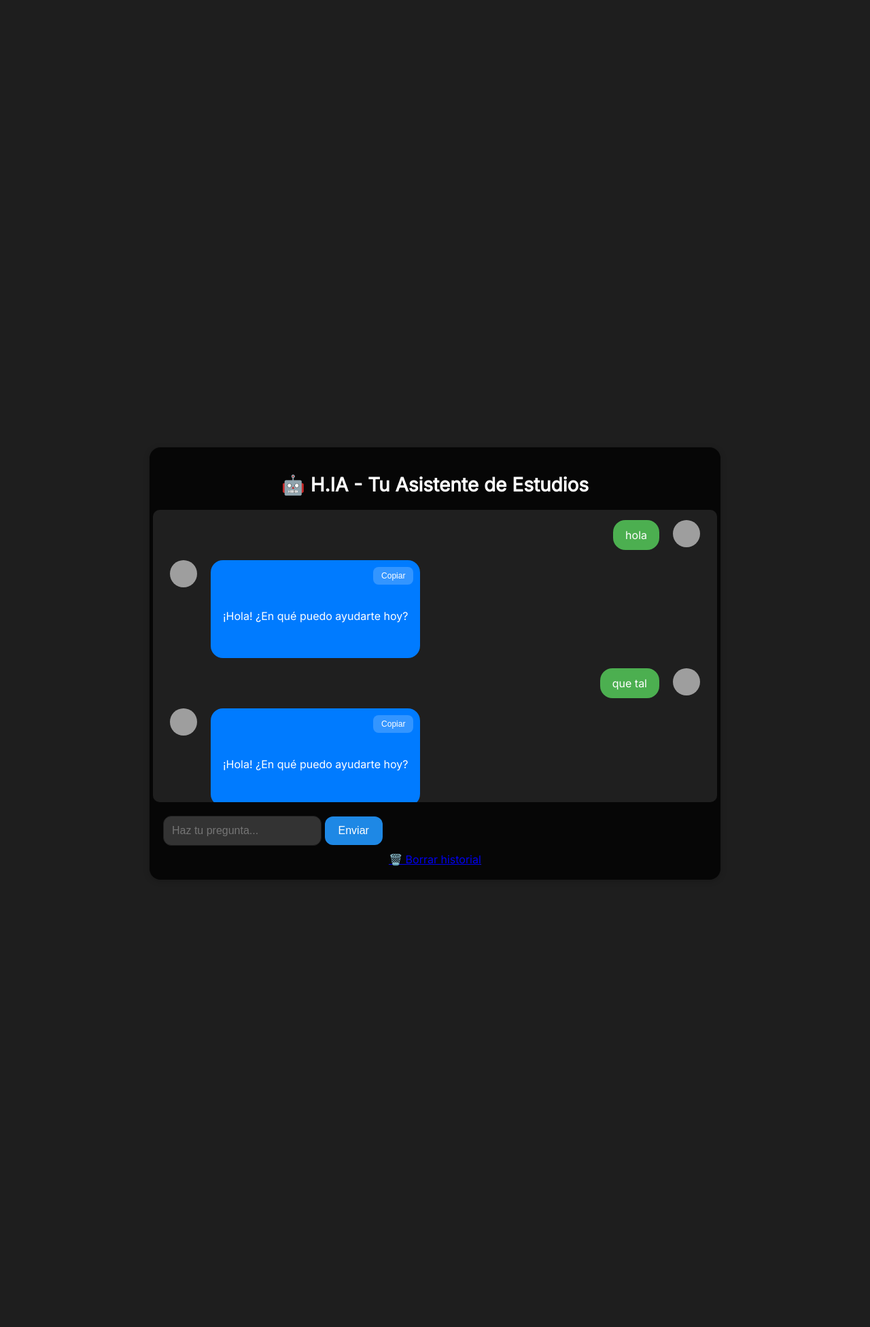
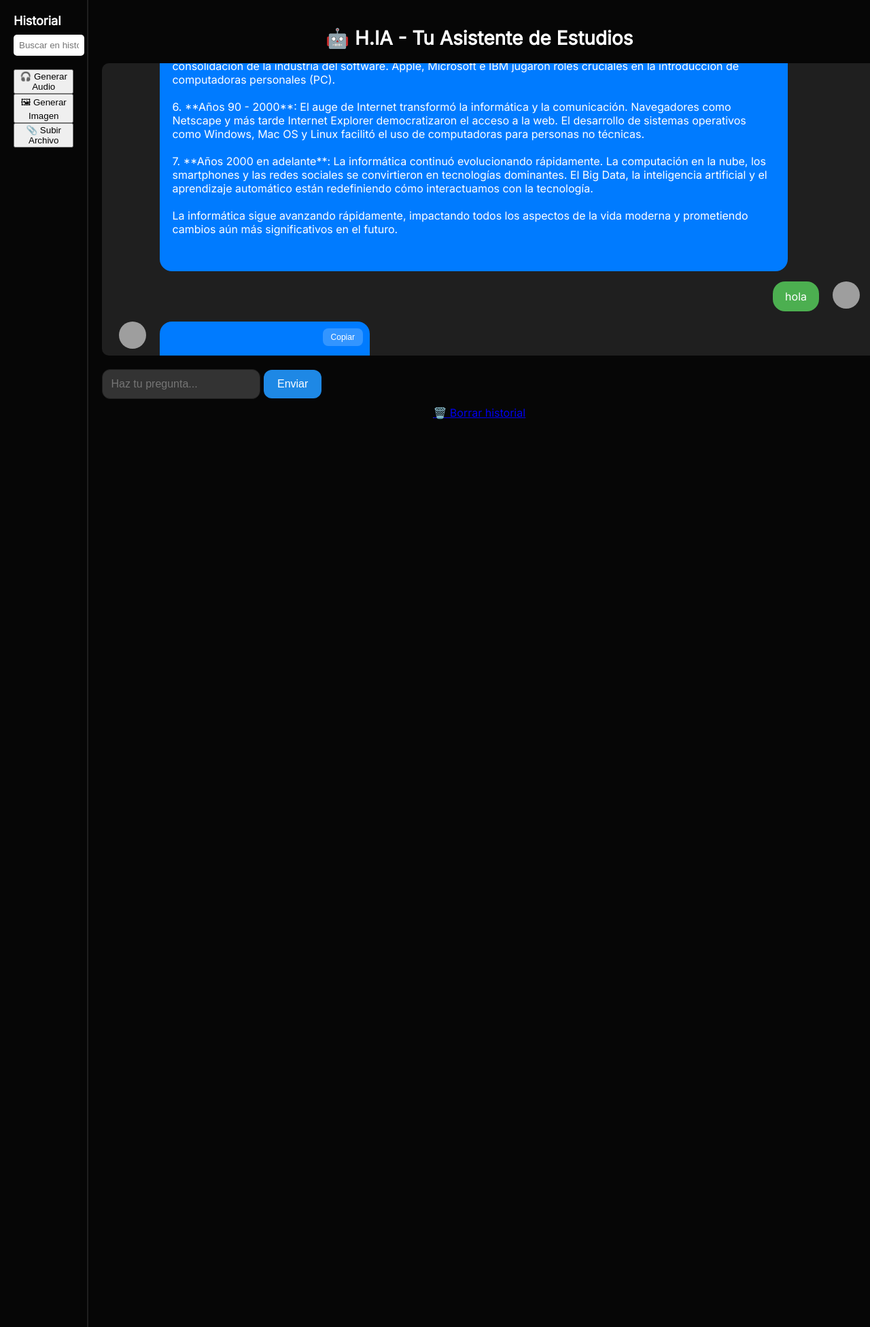
Before and after one commit to alguienqse/Bagude-H.IA, a Flask app: page / in a window 1280 px wide. Shown: the whole page at 68% size. Run offline with Flask 3, Linux system fonts and the light colour scheme; data comes from the database, SQL or seed files in the repository; grey boxes are pictures that could not be loaded.

Commit message:
Actualización del diseño de la página con animación de escritura y visualización de imágenes

```diff
--- a/templates/index.html
+++ b/templates/index.html
@@ -38,27 +38,44 @@
       color: var(--fg);
       margin: 0;
       padding: 0;
+      display: flex;
+      height: 100vh;
       transition: background 0.3s, color 0.3s;
     }
 
     .wrapper {
       display: flex;
-      height: 100vh;
-      overflow: hidden;
-      justify-content: center;
-      align-items: center;
+      flex-grow: 1;
+    }
+
+    .sidebar {
+      width: 300px;
+      background: var(--container);
+      padding: 20px;
+      overflow-y: auto;
+      border-right: 2px solid rgba(255, 255, 255, 0.1);
+    }
+
+    .sidebar h2 {
+      margin-top: 0;
+      font-size: 18px;
+      margin-bottom: 10px;
+    }
+
+    .sidebar input {
+      width: 100%;
+      padding: 8px;
+      border-radius: 5px;
+      border: none;
+      margin-bottom: 20px;
     }
 
     .main {
-      max-width: 800px;
-      width: 100%;
+      flex-grow: 1;
       padding: 20px;
       background: var(--container);
-      border-radius: var(--border-radius);
-      box-shadow: var(--shadow);
-      display: flex;
-      flex-direction: column;
-      align-items: center;
+      overflow-y: auto;
+      position: relative;
     }
 
     h1 {
@@ -138,6 +155,7 @@
       width: 100%;
       display: flex;
       gap: 10px;
+      margin-top: 20px;
     }
 
     .input-form input {
@@ -215,6 +233,16 @@
 </head>
 <body>
   <div class="wrapper">
+    <div class="sidebar">
+      <h2>Historial</h2>
+      <input type="text" id="search" placeholder="Buscar en historial...">
+      <div>
+        <button>🎧 Generar Audio</button>
+        <button>🖼 Generar Imagen</button>
+        <button>📎 Subir Archivo</button>
+      </div>
+    </div>
+
     <div class="main">
       <h1>🤖 H.IA - Tu Asistente de Estudios</h1>
 
@@ -257,6 +285,9 @@
   </div>
 
   <script>
+    const chatBox = document.getElementById('chat-box');
+    if (chatBox) chatBox.scrollTop = chatBox.scrollHeight;
+
     // Función de "escribiendo..." mientras se genera la respuesta
     let isTyping = false;
     function toggleTypingIndicator(visible) {
```
